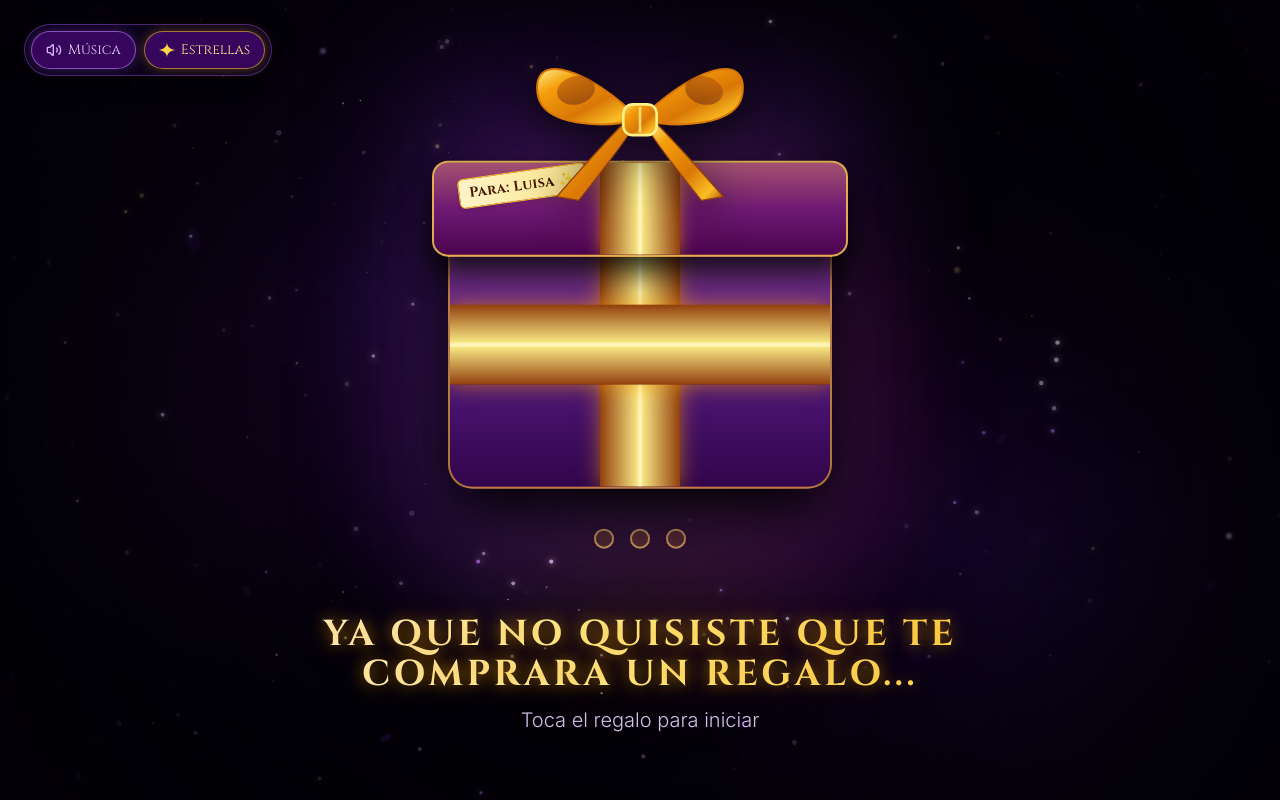
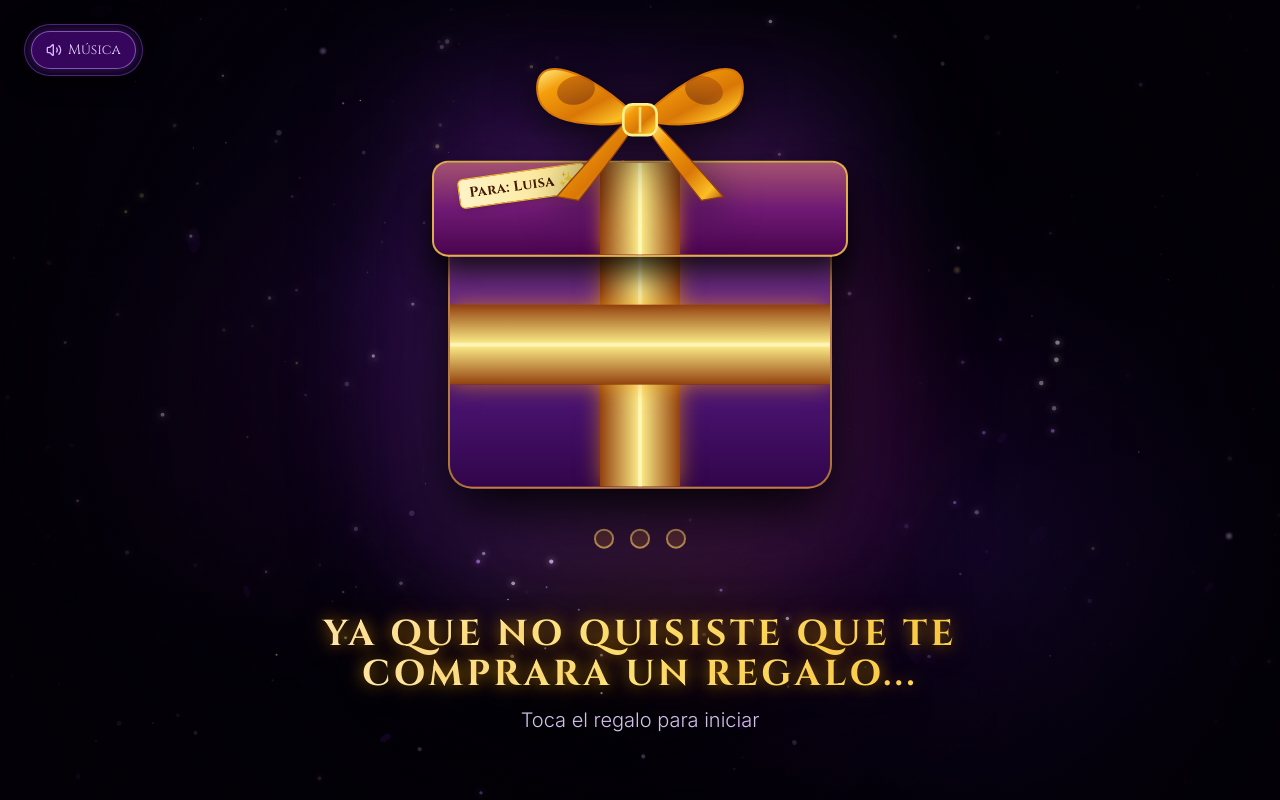
Before and after one commit to KevinOlivo19/Tarjeta-de-cumplea-os, a React (Vite) app: page / in a window 1280 px wide. Built offline with nearby package versions, Linux system fonts and the light colour scheme; the HTML template or start-up script is replaced by a standard one.

Commit message:
Eliminar boton temporal de recarga de estrellas

```diff
--- a/src/App.tsx
+++ b/src/App.tsx
@@ -257,34 +257,6 @@ export const App: React.FC = () => {
                 </motion.button>
               )}
 
-              {/* 5. RECARGAR ESTRELLAS (Botón temporal para pruebas) */}
-              <motion.button
-                key="dock-reload-stars"
-                initial={{ opacity: 0, scale: 0.8 }}
-                animate={{ opacity: 1, scale: 1 }}
-                exit={{ opacity: 0, scale: 0.8 }}
-                whileHover={{ scale: 1.08 }}
-                whileTap={{ scale: 0.92 }}
-                onClick={() => {
-                  localStorage.removeItem('luisa_collected_stars_v3');
-                  localStorage.removeItem('luisa_collected_stars_v2');
-                  localStorage.removeItem('luisa_secret_unlocked');
-                  localStorage.removeItem('luisa_intimate_sequence_v1');
-                  window.dispatchEvent(new Event('luisa_reload_stars'));
-                }}
-                className="p-2 sm:p-2 md:px-3.5 md:py-2 rounded-full border transition-all flex items-center gap-1.5 text-xs sm:text-sm font-serif cursor-pointer bg-purple-950/90 hover:bg-amber-950/90 border-amber-400/60 text-amber-200 hover:text-white shadow-[0_0_12px_rgba(251,191,36,0.3)]"
-                title="Recargar las 3 estrellas para probarlas"
-                aria-label="Recargar estrellas"
-              >
-                <svg
-                  viewBox="0 0 24 24"
-                  className="w-3.5 h-3.5 sm:w-4 sm:h-4 text-amber-300 shrink-0"
-                  fill="currentColor"
-                >
-                  <path d="M12 0 C12 6.5 16 10.5 24 12 C16 13.5 12 17.5 12 24 C12 17.5 8 13.5 0 12 C8 10.5 12 6.5 12 0 Z" />
-                </svg>
-                <span className="hidden md:inline font-medium">Estrellas</span>
-              </motion.button>
             </AnimatePresence>
           </div>
         );
```
